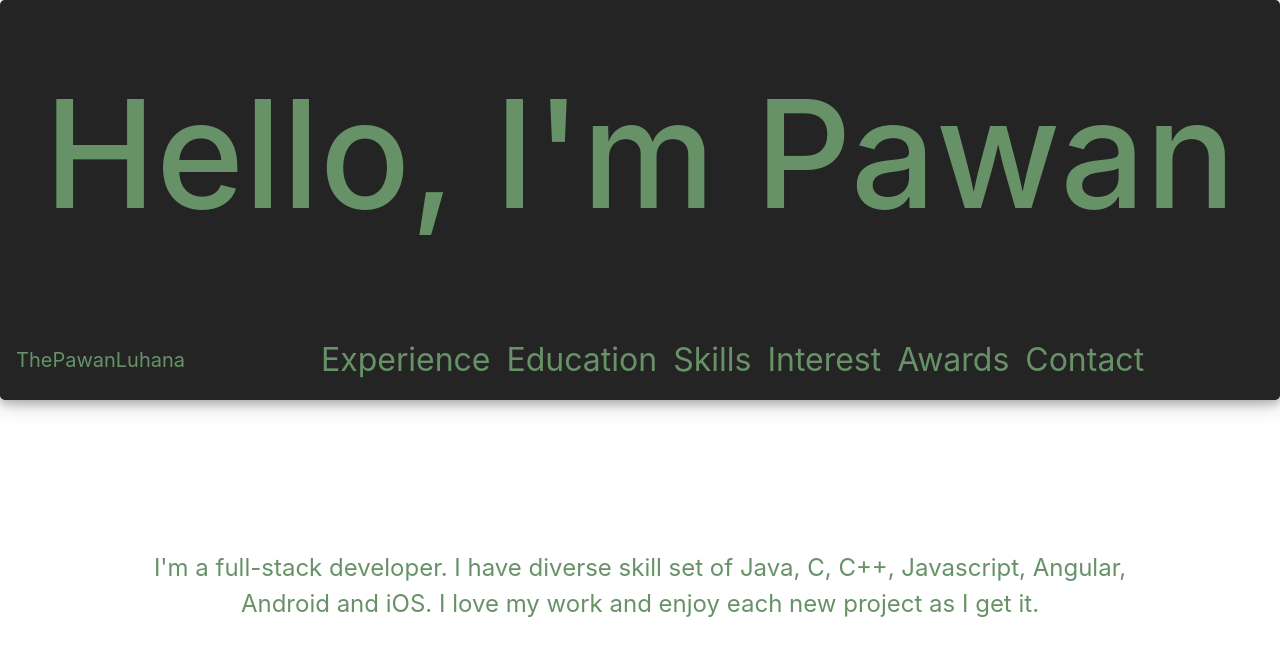
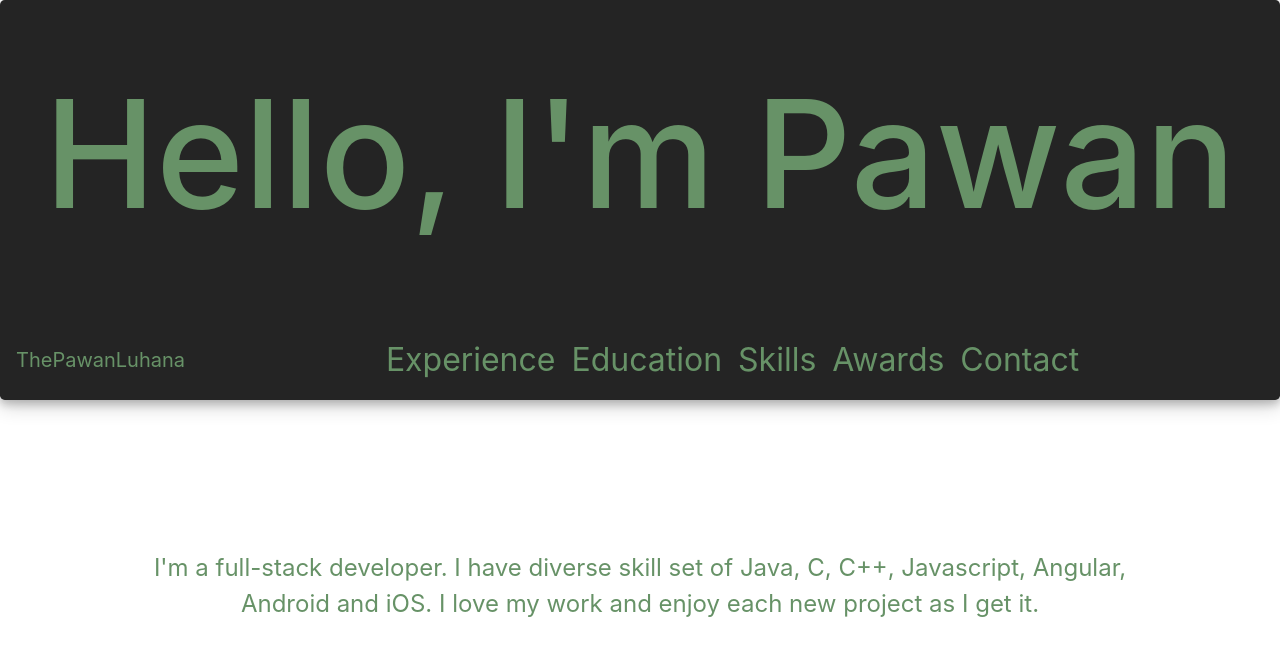
Before and after one commit to Thepawanluhana/thepawanluhana.github.io, a plain HTML site: page index.html in a window 1280 px wide. Drawn offline with nearby package versions, Linux system fonts and the light colour scheme.

Commit message:
Interest heading removed

```diff
--- a/index.html
+++ b/index.html
@@ -27,7 +27,7 @@
                   <a class="nav-item nav-link" id="experience">Experience</a>
                   <a class="nav-item nav-link" id="education">Education</a>
                   <a class="nav-item nav-link" id="skills">Skills</a>
-                  <a class="nav-item nav-link" id="interest">Interest
+                  <!--<a class="nav-item nav-link" id="interest">Interest-->
                   <a class="nav-item nav-link" id="awards">Awards</a>
                   <a class="nav-item nav-link" id="contact">Contact</a>
               </div>
```
